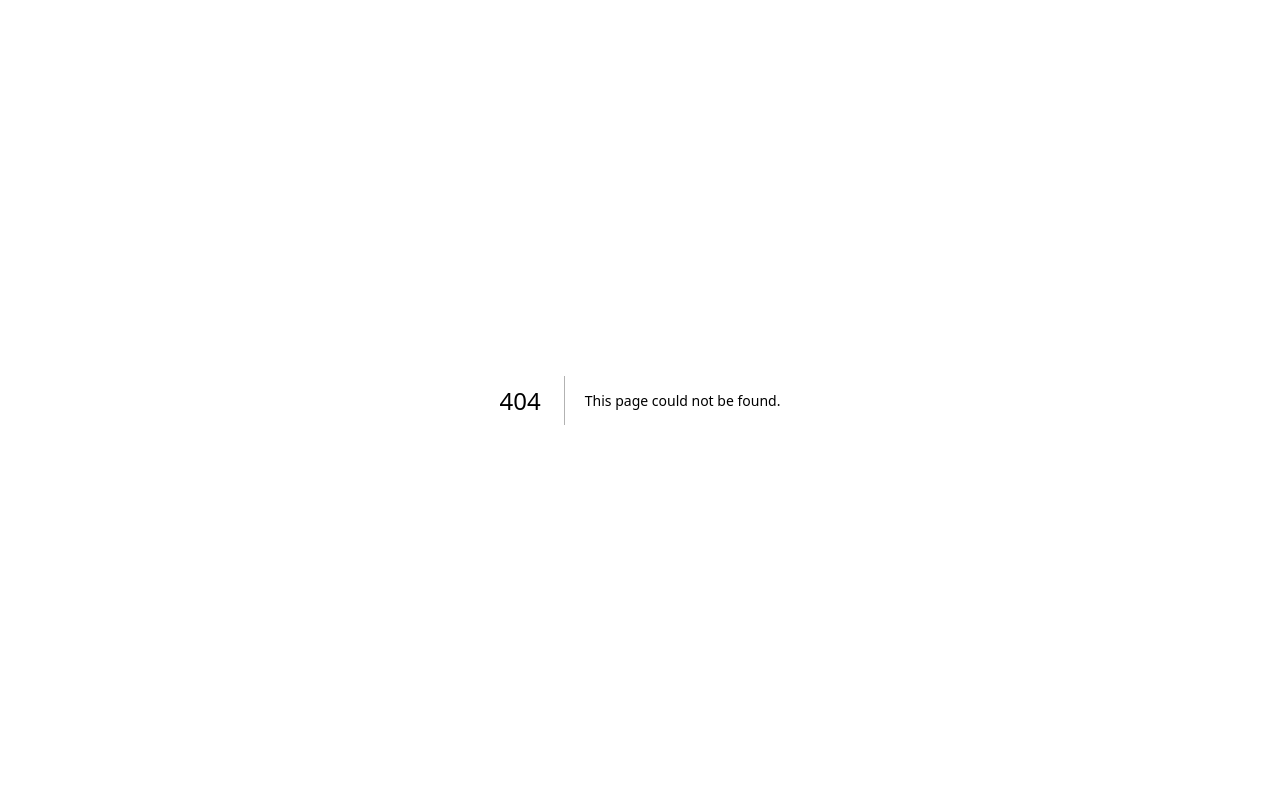
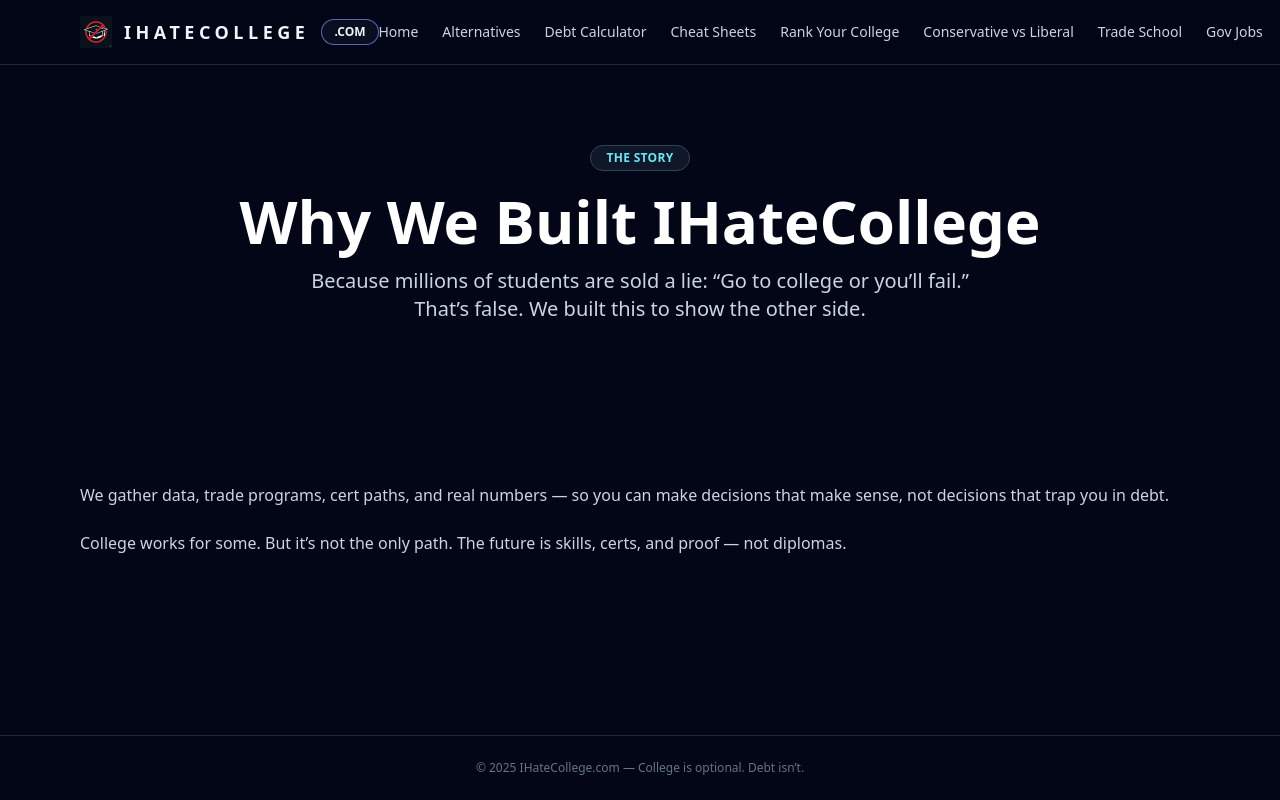
Before and after one commit to placebetsai/Ihatecollege, a Next.js app: page /about in a window 1280 px wide. Before the commit this address had no page. Built offline with nearby package versions, Linux system fonts and the light colour scheme.

Commit message:
Create about.js

```diff
--- /dev/null
+++ b/pages/about.js
@@ -0,0 +1,36 @@
+// pages/about.js
+import Layout from "../components/Layout";
+import SEO from "../components/SEO";
+
+export default function About() {
+  return (
+    <Layout>
+      <SEO
+        title="About IHateCollege.com"
+        description="The truth about student debt, alternatives, and why college isn't the only way to win."
+      />
+
+      <section className="page-section text-center">
+        <p className="hero-eyebrow">THE STORY</p>
+        <h1 className="hero-title">Why We Built IHateCollege</h1>
+        <p className="hero-subtitle max-w-2xl mx-auto">
+          Because millions of students are sold a lie:
+          “Go to college or you’ll fail.”
+          That’s false. We built this to show the other side.
+        </p>
+      </section>
+
+      <section className="page-section max-w-3xl mx-auto text-slate-300 space-y-6">
+        <p>
+          We gather data, trade programs, cert paths, and real numbers — so you
+          can make decisions that make sense, not decisions that trap you in
+          debt.
+        </p>
+        <p>
+          College works for some. But it’s not the only path. The future is
+          skills, certs, and proof — not diplomas.
+        </p>
+      </section>
+    </Layout>
+  );
+}
```
